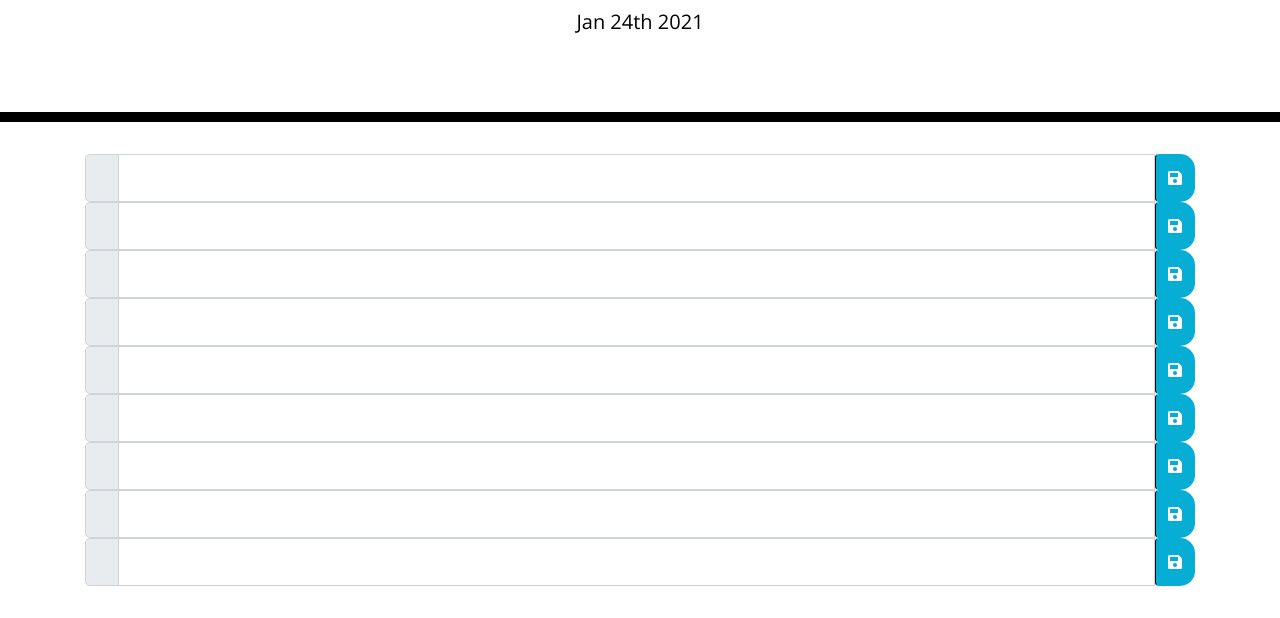
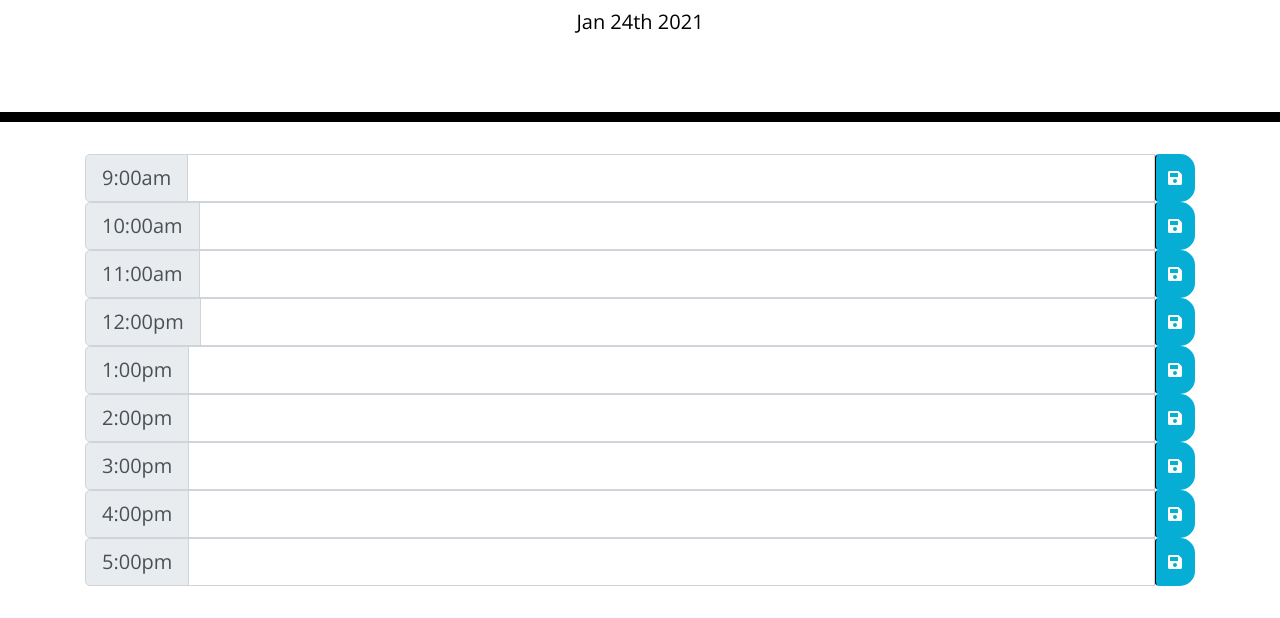
Before and after one commit to reebritt/Work-Day-Scheduler, a plain HTML site: page index.html in a window 1280 px wide. Shown: the part 182-800 px from the top of the page. Drawn offline with nearby package versions, Linux system fonts and the light colour scheme.

Commit message:
set local storage on hour blocks

```diff
--- a/Assets/script.js
+++ b/Assets/script.js
@@ -3,10 +3,30 @@
 var today = moment().format("MMM Do YYYY");
 $("#currentDay").text(today);
 
+$(document).ready(function(){
+    $("#hour9 .form").val(localStorage.getItem("hour9"));
+    $("#hour10 .form").val(localStorage.getItem("hour10"));
+    $("#hour11 .form").val(localStorage.getItem("hour11"));
+    $("#hour12 .form").val(localStorage.getItem("hour12"));
+    $("#hour1 .form").val(localStorage.getItem("hour1"));
+    $("#hour2 .form").val(localStorage.getItem("hour2"));
+    $("#hour3 .form").val(localStorage.getItem("hour3"));
+    $("#hour4 .form").val(localStorage.getItem("hour4"));
+    $("#hour5 .form").val(localStorage.getItem("hour5"));
+
+    //add click event to save text in hour
+    $(".saveBtn").on("click", function (){
+        var input = $(this).siblings(".form").val();
+        var time = $(this).parent().attr("id");
+        localStorage.setItem(time, input);
+    })
+
+})
 //Setting timeblocks
 //var timeBlock = $(".hour");
 //var now = parseInt(moment().format(format("H")));
 
+var current
 //time-block{
 //    moment().startOf('hour');
 //    moment().minutes(0).seconds(0).milliseconds(0)
--- a/index.html
+++ b/index.html
@@ -21,89 +21,91 @@
     <p id="currentDay" class="lead"></p>
   </header>
 
-  <div class="container">
-    <!-- Timeblocks go here -->
+  <!-- Timeblocks go here -->
     <!-- Use Solid Style f0c7 for save icon-->
     <!-- id=planner-->
+  <div class="container">
+
 
     <!-- class 9 am-->
-    <div class="input-group input-group-lg" data-hour="9">
+    <div class="input-group input-group-lg" id="hour9">
       <div class="input-group-prepend">
-        <span class="input-group-text time-block block1"></span>
+        <span class="input-group-text">9:00am </span>
       </div>
-      <input type="text" class="form-control form9" aria-label="Large">
+      <input type="text" class="form-control form" aria-label="Large">
+
       <button class="btn saveBtn"><i class="fas fa-save"></i></button>
     </div>
 
     <!-- class 10 am-->
-    <div class="input-group input-group-lg" data-hour="10">
+    <div class="input-group input-group-lg" id="hour10">
       <div class="input-group-prepend">
-        <span class="input-group-text time-block block1"></span>
+        <span class="input-group-text">10:00am </span>
       </div>
-      <input type="text" class="form-control form10" aria-label="Large">
+      <input type="text" class="form-control form" aria-label="Large">
       <button class="btn saveBtn"><i class="fas fa-save"></i></button>
     </div>
 
     <!-- class 11 am-->
-    <div class="input-group input-group-lg" data-hour="11">
+    <div class="input-group input-group-lg" id="hour11">
       <div class="input-group-prepend">
-        <span class="input-group-text time-block block1"></span>
+        <span class="input-group-text">11:00am </span>
       </div>
-      <input type="text" class="form-control form11" aria-label="Large">
+      <input type="text" class="form-control form" aria-label="Large">
       <button class="btn saveBtn"><i class="fas fa-save"></i></button>
     </div>
 
     <!-- class 12 pm-->
-    <div class="input-group input-group-lg" data-hour="12">
+    <div class="input-group input-group-lg" id="hour12">
       <div class="input-group-prepend">
-        <span class="input-group-text time-block block1"></span>
+        <span class="input-group-text">12:00pm </span>
       </div>
-      <input type="text" class="form-control form12" aria-label="Large">
+      <input type="text" class="form-control form" aria-label="Large">
       <button class="btn saveBtn"><i class="fas fa-save"></i></button>
     </div>
 
     <!-- class 1 pm-->
-    <div class="input-group input-group-lg" data-hour="1">
+    <div class="input-group input-group-lg" id="hour1">
       <div class="input-group-prepend">
-        <span class="input-group-text time-block block1"></span>
+        <span class="input-group-text">1:00pm </span>
       </div>
-      <input type="text" class="form-control form1" aria-label="Large">
+      <input type="text" class="form-control form" aria-label="Large">
       <button class="btn saveBtn"><i class="fas fa-save"></i></button>
     </div>
 
     <!-- class 2 pm-->
-    <div class="input-group input-group-lg" data-hour="2">
+    <div class="input-group input-group-lg" id="hour2">
       <div class="input-group-prepend">
-        <span class="input-group-text time-block block1"></span>
+        <span class="input-group-text">2:00pm </span>
       </div>
-      <input type="text" class="form-control form2" aria-label="Large">
+      <input type="text" class="form-control form" aria-label="Large">
       <button class="btn saveBtn"><i class="fas fa-save"></i></button>
     </div>
 
     <!-- class 3 pm-->
-    <div class="input-group input-group-lg" data-hour="3">
+    <div class="input-group input-group-lg" id="hour3">
       <div class="input-group-prepend">
-        <span class="input-group-text time-block block1"></span>
+        <span class="input-group-text">3:00pm </span>
       </div>
-      <input type="text" class="form-control form3" aria-label="Large">
+      <input type="text" class="form-control form" aria-label="Large">
       <button class="btn saveBtn"><i class="fas fa-save"></i></button>
     </div>
 
     <!-- class 4 pm-->
-    <div class="input-group input-group-lg" data-hour="4">
+    <div class="input-group input-group-lg" id="hour4">
       <div class="input-group-prepend">
-        <span class="input-group-text time-block block1"></span>
+        <span class="input-group-text">4:00pm </span>
       </div>
-      <input type="text" class="form-control form4" aria-label="Large">
+      <input type="text" class="form-control form" aria-label="Large">
       <button class="btn saveBtn"><i class="fas fa-save"></i></button>
     </div>
 
     <!-- class 5 pm-->
-    <div class="input-group input-group-lg" data-hour="5">
+    <div class="input-group input-group-lg" id="hour5">
       <div class="input-group-prepend">
-        <span class="input-group-text time-block block1"></span>
+        <span class="input-group-text">5:00pm </span>
       </div>
-      <input type="text" class="form-control form5" aria-label="Large">
+      <input type="text" class="form-control form" aria-label="Large">
       <button class="btn saveBtn"><i class="fas fa-save"></i></button>
     </div>
 
```
